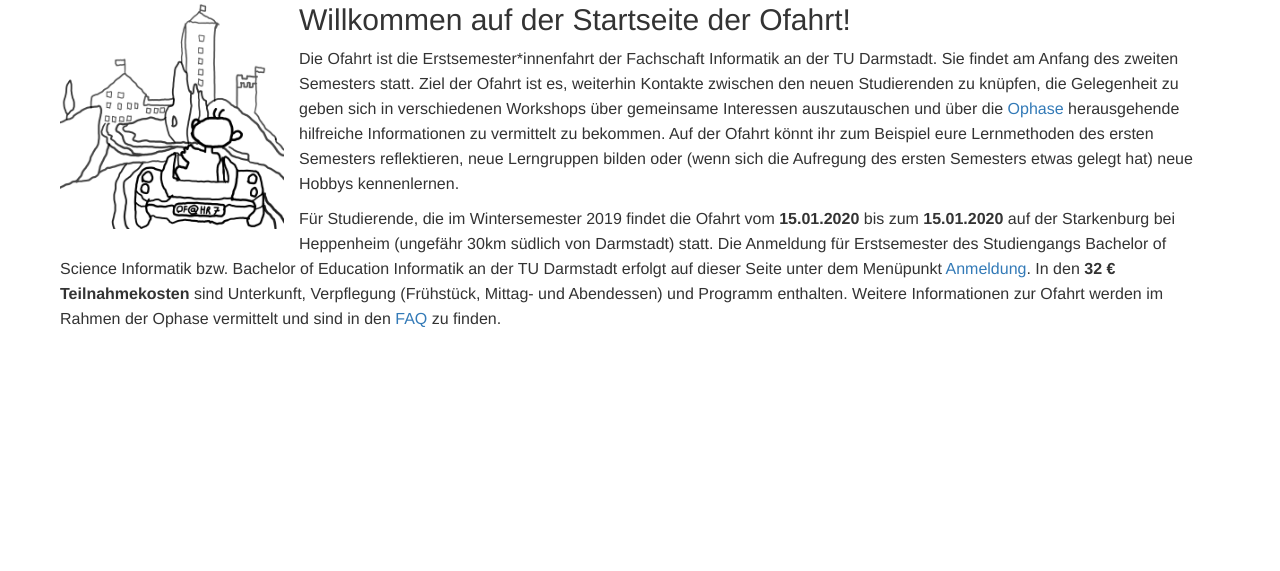
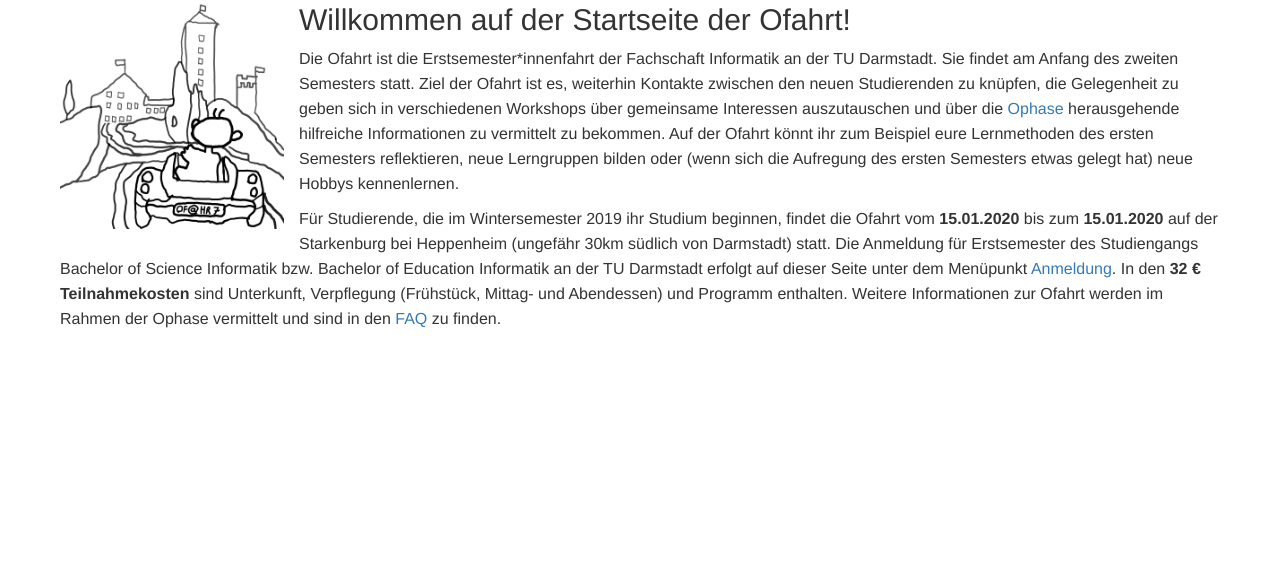
Before and after one commit to d120/pyofahrt, a Django app: page / in a window 1280 px wide. Shown: the part 136-707 px from the top of the page. Run offline with Django 3.2, Linux system fonts and the light colour scheme; tables that the repository leaves empty hold one stand-in row (values such as "Sample post"); parts of the project's set-up code (start-up, migrations or seed data) failed here and were passed over; some libraries are stand-ins or nearby versions.

Commit message:
Fixed typo

```diff
--- a/ofahrtbase/templates/ofahrtbase/welcome.html
+++ b/ofahrtbase/templates/ofahrtbase/welcome.html
@@ -19,7 +19,7 @@
             herausgehende hilfreiche Informationen zu vermittelt zu bekommen. Auf der Ofahrt könnt ihr zum Beispiel eure Lernmethoden des ersten Semesters
             reflektieren, neue Lerngruppen bilden oder (wenn sich die Aufregung des ersten Semesters etwas gelegt hat) neue Hobbys kennenlernen.</p>
         {% if ofahrt %}
-            <p>Für Studierende, die im Wintersemester  {{ ofahrt.begin_date.year |add:"-1" }} findet die Ofahrt vom
+            <p>Für Studierende, die im Wintersemester {{ ofahrt.begin_date.year |add:"-1" }} ihr Studium beginnen, findet die Ofahrt vom
             <b>{{ ofahrt.begin_date|date:"d.m.Y" }}</b> bis zum <b>{{ ofahrt.end_date|date:"d.m.Y" }}</b> auf der
             Starkenburg bei Heppenheim (ungefähr 30km südlich von Darmstadt) statt. Die Anmeldung für Erstsemester
             des Studiengangs Bachelor of Science Informatik bzw. Bachelor of Education Informatik an der TU
```
